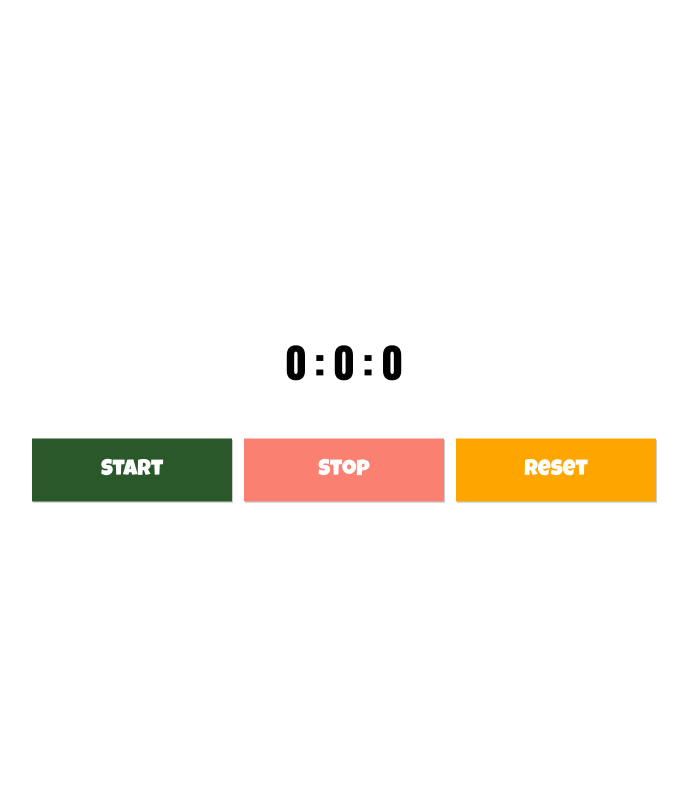
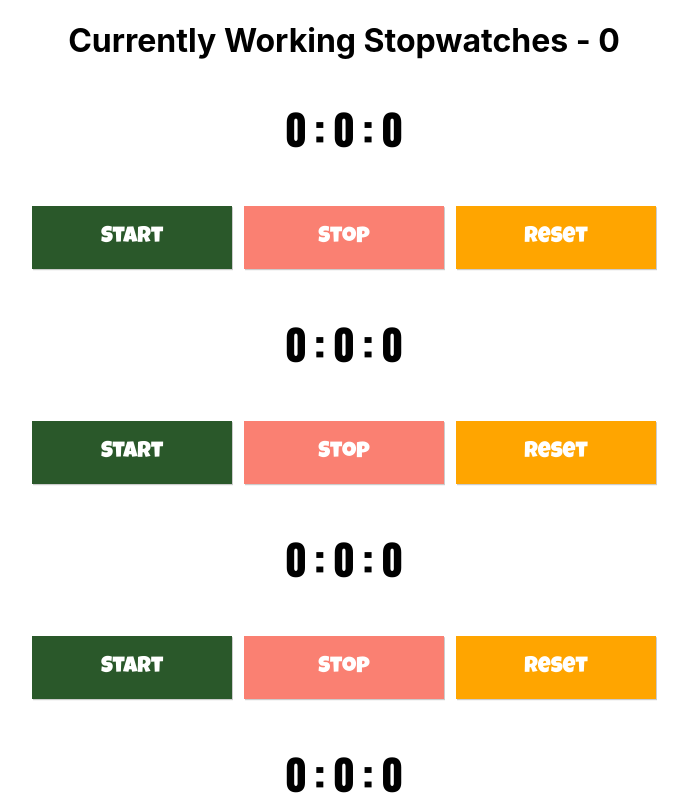
Before and after one commit to OmerCohenAviv/Stopper, a React (Create React App) app: page / in a window 1280 px wide. Shown: the top 800 px of the page, without its empty margins (296-984 px from the left). Built offline with nearby package versions, Linux system fonts and the light colour scheme.

Commit message:
multiStop

```diff
--- a/src/components/Stopwatch/Stopwatch.js
+++ b/src/components/Stopwatch/Stopwatch.js
@@ -27,25 +27,24 @@ const stopwatch = (props) => {
         }
     }
 
-    let activeSuccess = props.seconds > 0 && !props.stopState
-    console.log(activeSuccess)
+    let activeSuccess = props.timeData.seconds > 0 && !props.stopState
     return <div className={classes.Stopwatch}>
         <p
-            onClick={props.start}>
-            {props.hour} : {props.mins} : {props.seconds}
+            onClick={props.timeData.startStopper}>
+            {props.timeData.hours} : {props.timeData.mins} : {props.timeData.seconds}
         </p>
 
         <button
             key='success'
             style={activeSuccess ? [styles.buttonSuccess,styles.buttonSuccess.buttonSuccessActive] : styles.buttonSuccess}
-            onClick={props.start}>
-            {props.stopState && props.seconds > 0 ? 'Continue' : props.seconds > 0 && !props.stopState ? 'Counting...' : 'Start'}
+            onClick={props.startStopper}>
+            {props.stopState && props.seconds > 0 ? 'Continue' : props.displayTime > 0 && !props.stopState ? 'Counting...' : 'Start'}
         </button>
         <button
             key='danger'
             style={styles.buttonDanger}
             className={classes.Danger}
-            onClick={props.stopTimer}>
+            onClick={props.stopStopper}>
             Stop
             </button>
         <button
--- a/src/components/Stopwatch/Stopwatch.module.css
+++ b/src/components/Stopwatch/Stopwatch.module.css
@@ -2,11 +2,7 @@
   margin: 0;
   display: block;
   color: black;
-  position: absolute;
-  top: 50%;
-  left: 50%;
-  margin-right: -50%;
-  transform: translate(-50%, -50%)
+
 }
 
 p {
--- /dev/null
+++ b/src/containers/Main/Check/Check.js
@@ -0,0 +1,92 @@
+import React, { Component } from 'react';
+
+import Stopwatch from '../../../components/Stopwatch/Stopwatch';
+
+class Check extends Component {
+    state = {
+        timeSplit: {
+            seconds: 0,
+            mins: 0,
+            hours: 0
+        },
+        isStopped: false,
+        timeCounter: 0,
+        startingTime: 0,
+        intervalId: null,
+        didReset: false
+    }
+
+    componentWillReceiveProps() {
+        if (this.props.shouldReset) {
+            return this.resetAll()
+        }
+    }
+    //Starting Handler -> isStopped - False, initing startingTime
+    startingHandler = () => {
+        console.log('StartingHandler')
+        let currentTime = Math.floor(Date.now() / 1000)
+        clearInterval(this.state.intervalId)
+        this.setState({ startingTime: currentTime, isStopped: false, didReset: false }, this.timeCounterHandler(currentTime - this.state.timeCounter))
+    }
+    //timeCounterHandler -> timeCounter - startingTime = counter.
+    timeCounterHandler = (startingTime) => {
+        let counter = 0;
+        let intervalId = null
+
+        intervalId = setInterval(() => {
+            if (!this.state.isStopped) {
+                counter = Math.floor(Date.now() / 1000) - startingTime
+            }
+            this.setState({ timeCounter: counter, intervalId: intervalId }, this.handlingTime(counter))
+        }, 1000)
+
+    }
+
+    handlingTime = (counter) => {
+        if (this.state.didReset) {
+            return null
+        }
+        let seconds = counter % 60;
+        let mins = this.state.timeSplit.mins;
+        let hours = this.state.timeSplit.hours;
+        if (this.state.timeCounter !== 0 && seconds % 60 === 0) {
+            mins = (mins + 1) % 60;
+        }
+        if (mins % 60 === 0 && this.state.timeSplit.mins !== 0) {
+            hours = hours + 1;
+        }
+
+        this.setState({
+            timeSplit: {
+                seconds: seconds,
+                mins: mins,
+                hours: hours
+            }
+        })
+    }
+    stoppingHandler = () => {
+        this.setState({ isStopped: true })
+    }
+    resetAll = () => {
+        console.log(this.state)
+        console.log('reset')
+        let updateTime = { ...this.state.timeSplit, seconds: 0, mins: 0, hours: 0 }
+        console.log(updateTime)
+        let updateState = { ...this.state, timeSplit: updateTime, isStopped: true, intervalId: null, timeCounter: 0,startingTime: 0, didReset: true }
+        console.log(updateState)
+        this.setState({ ...updateState })
+    }
+    render() {
+        return (
+            <Stopwatch
+                displayTime={this.state.timeCounter}
+                stopState={this.state.isStopped}
+                startStopper={this.startingHandler}
+                stopStopper={this.stoppingHandler}
+                timeData={this.state.timeSplit}
+            />
+        );
+    };
+};
+
+export default Check;
--- a/src/containers/Main/Main.js
+++ b/src/containers/Main/Main.js
@@ -1,108 +1,38 @@
 import React, { Component } from 'react';
 
-import Stopwatch from '../../components/Stopwatch/Stopwatch';
+import Check from './Check/Check';
+
 
 
 class Main extends Component {
     state = {
-        seconds: 0,
-        mins: 0,
-        hours: 0,
-        startingTime: 0,
-        displayTime: 0,
-        stop: false,
+        workingStopWatches: 0,
+        resetAll: false
     }
-    startingTimeHandler = () => {
-        console.log('startingTimeHandler')
-        let currentTime = Math.floor(Date.now() / 1000) - this.state.displayTime
-        this.setState({ startingTime: currentTime, stop: false })
-        this.displayTime()
+    componentDidUpdate() {
+        if (this.state.resetAll === true)
+            this.afterReset()
+    }
+    afterReset = () => {
 
+        this.setState({ resetAll: false })
     }
-
-    displayTime = () => {
-        console.log('displayTimeHandler')
-        setInterval(() => {
-            if (!this.state.stop) {
-                let displayT = (Math.floor(Date.now() / 1000) - this.state.startingTime)
-                this.setState({ displayTime: displayT });
-                this.settingTime()
-            }
-        }, 1000);
-    }
-
-    settingTime = () => {
-        let time = { ...this.state }
-        time.seconds = this.state.displayTime % 60
-        if (this.state.displayTime % 60 === 0 && this.state.displayTime > 0) {
-            time.mins = time.mins + 1;
-        }
-        if (time.mins === 60 && this.state.displayTime > 0) {
-            time.hours = time.hours + 1;
-        }
-        if (time.mins === 60) {
-            time.mins = 0;
-        }
-        this.setState({
-            seconds: time.seconds,
-            mins: time.mins,
-            hours: time.hours
-        });
-
-
-    }
-    stopHandler = () => {
-        this.setState({ stop: true })
-    }
-    resetTimeHandler = () => {
-        this.setState({
-            stop: true,
-            displayTime: 0,
-            seconds: 0,
-            mins: 0,
-            hours: 0
-        })
+    resetEverythingHandler = () => {
+        this.setState({ resetAll: true })
     }
     render() {
         return (
             <div>
-                <Stopwatch
-                    resetTimer={this.resetTimeHandler}
-                    stopState={this.state.stop}
-                    stopTimer={this.stopHandler}
-                    start={this.startingTimeHandler}
-                    hour={this.state.hours}
-                    mins={this.state.mins}
-                    seconds={this.state.seconds}
-                />
+                <h1>Currently Working Stopwatches - {this.state.workingStopWatches}</h1>
+                <Check shouldReset={this.state.resetAll} />
+                <Check shouldReset={this.state.resetAll} />
+                <Check shouldReset={this.state.resetAll} />
+                <Check shouldReset={this.state.resetAll} />
+                <button onClick={this.resetEverythingHandler}>Reset</button>
             </div>
         );
-    }
-}
+    };
+};
+
 
 export default Main
-
-
-
-
-
-
-
-// {
-//     console.log('starting...')
-//     lettTime = {
-//         ...this.statetTime
-//     }
-//     for (let i = 0; i < i + 1 || false; i++) {
-//        tTime.sec =tTime.sec + 1;
-//         if tTime.sec === 60) {
-//            tTime.sec = 0;
-//            tTime.min =  1
-//         }
-//         if tTime.min === 60) {
-//            tTime.min = 0;
-//            tTime.hour = + 1
-//         }
-//     }
-//     this.setState(tTime:tTime})
-// }
```
